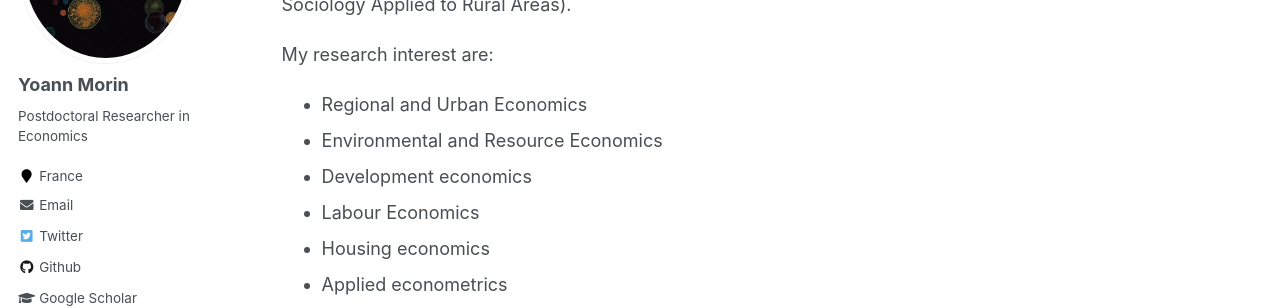
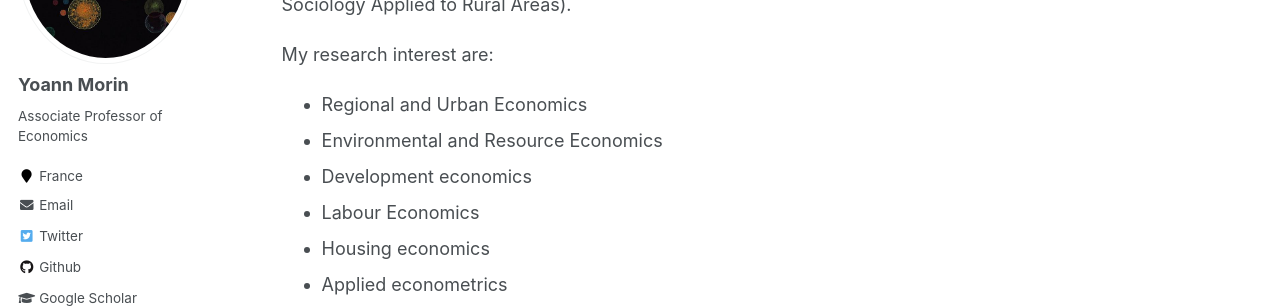
Before and after one commit to yoannmorin/yoannmorin.github.io, a Jekyll site: the page built from _pages/about.md, in a window 1280 px wide. Shown: the part 247-555 px from the top of the page. Built offline with Jekyll 4.4.1, drawn with Linux system fonts in a browser that asks for light colours.

Commit message:
Update _config.yml

```diff
--- a/_config.yml
+++ b/_config.yml
@@ -82,12 +82,12 @@
 author:
   name             : "Yoann Morin"
   avatar           : "Vassily_Kandinsky,_1927_-_Heavy_Circles.jpg"
-  bio              : "Postdoctoral Researcher in Economics"
+  bio              : "Associate Professor of Economics"
   location         : "France"
   employer         :
   pubmed           :
   googlescholar    : "https://scholar.google.fr/citations?user=_UkG99QAAAAJ&hl=fr"
-  email            : "yoann.morin@protonmail.com"
+  email            : "yoann.morin@univ-poitiers.fr"
   researchgate     :  # example: "https://www.researchgate.net/profile/yourprofile"
   uri              :
   bitbucket        :
```
